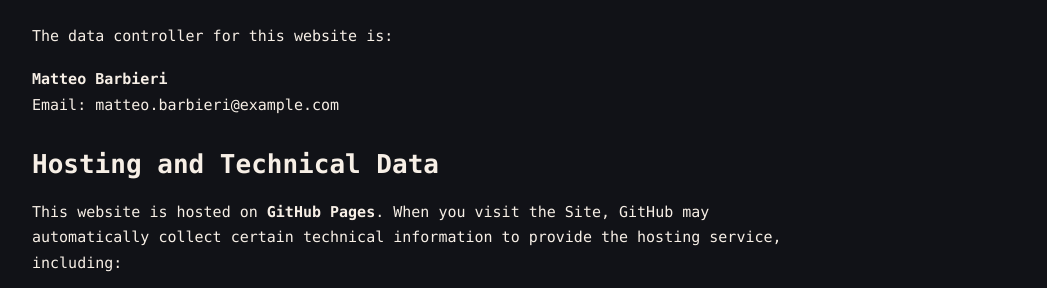
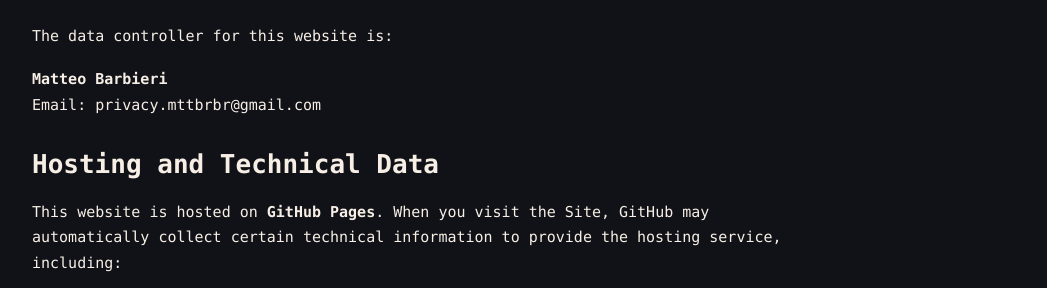
Before and after one commit to mttbrbr/mttbrbr.github.io, a Jekyll site: the page built from privacy.md, in a window 1280 px wide and 900 px high, scrolled down 484 px. Shown: the part 164-452 px from the top of the window, without its empty margins (232-1279 px from the left). Built offline with Jekyll 4.4.1, drawn with Linux system fonts in a browser that asks for light colours; some of the changed text lies outside the part shown.

Commit message:
Update email ^

```diff
--- a/privacy.md
+++ b/privacy.md
@@ -17,7 +17,7 @@ This is a personal blog with minimal data collection. I respect your privacy and
 The data controller for this website is:
 
 **Matteo Barbieri**
-Email: matteo.barbieri@example.com
+Email: privacy.mttbrbr@gmail.com
 
 ## Hosting and Technical Data
 
@@ -98,7 +98,7 @@ I may update this Privacy Policy from time to time. Any changes will be posted o
 
 If you have any questions or concerns about this Privacy Policy, please contact me at:
 
-**Email:** matteo.barbieri@example.com
+**Email:** privacy.mttbrbr@gmail.com
 
 ## Legal Basis for Processing (GDPR)
 
```
